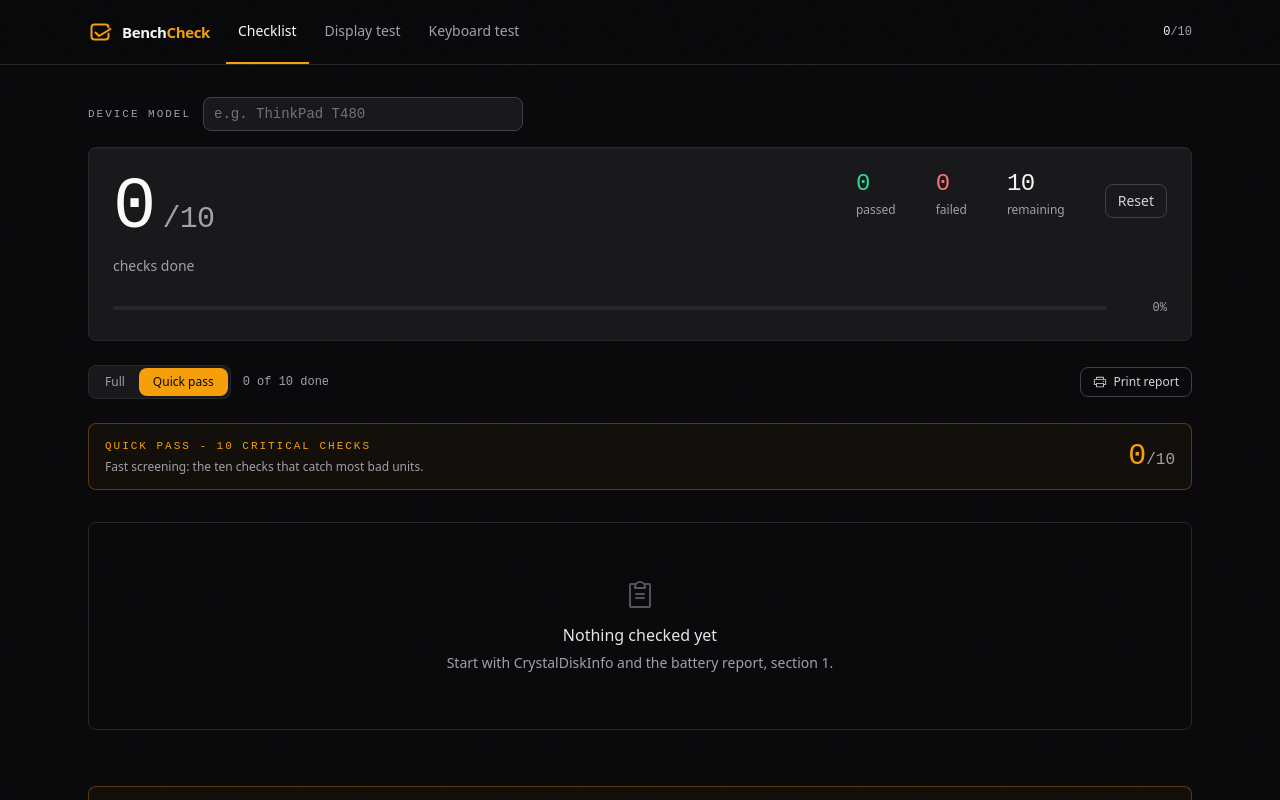
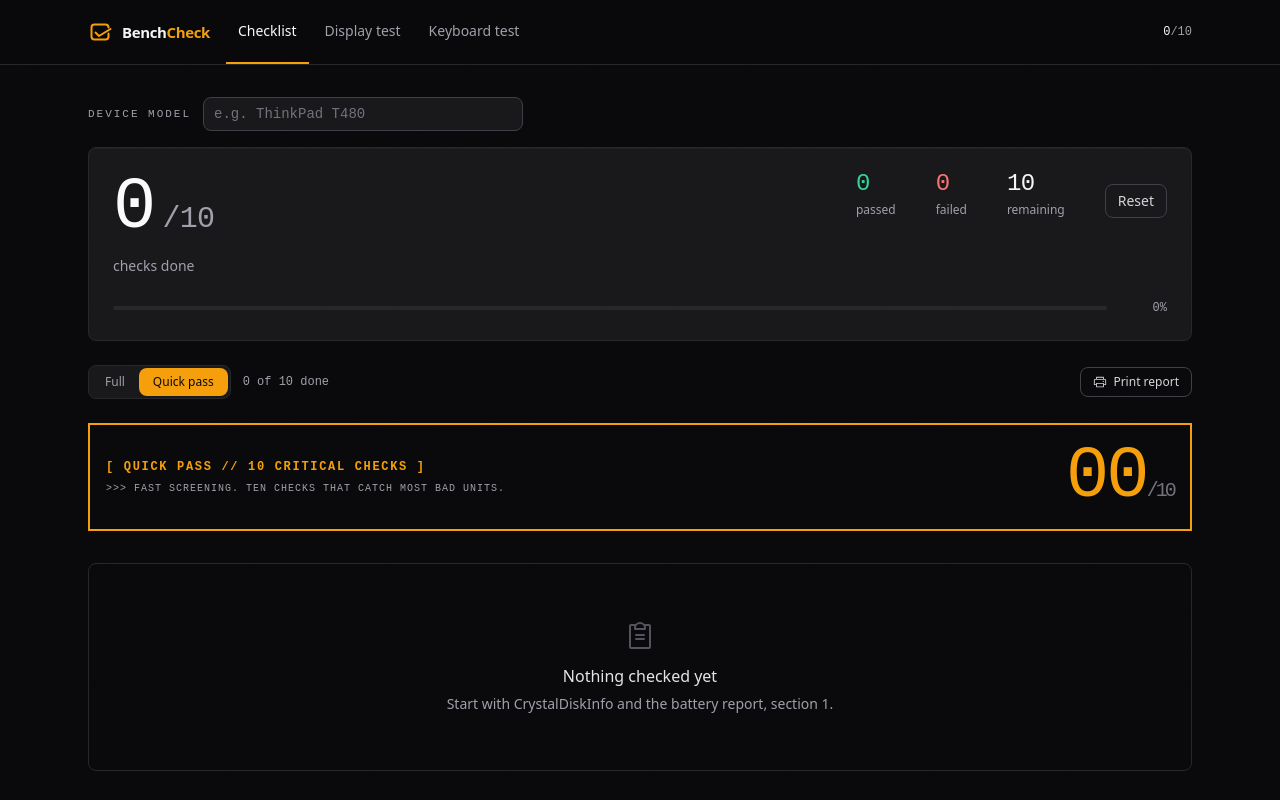
Before and after one commit to Richie-Z/BenchCheck, a React (Vite) app: page / in a window 1280 px wide. Both pictures are taken after a click on the button "Quick pass". Shown: the top 800 px of the page. Built offline with nearby package versions, Linux system fonts and the light colour scheme.

Commit message:
style: brutalist tactical quick pass view with bolt strike

```diff
--- a/src/components/checklist/ItemRow.tsx
+++ b/src/components/checklist/ItemRow.tsx
@@ -25,6 +25,8 @@ export function ItemRow({ item, step, i }: { item: CheckItem; step?: number; i:
 
   const label = failed ? 'text-fail' : done ? 'text-zinc-400' : 'text-zinc-100'
 
+  const quick = step !== undefined
+
   return (
     <li className="group relative">
       <button
@@ -43,21 +45,40 @@ export function ItemRow({ item, step, i }: { item: CheckItem; step?: number; i:
         />
 
         {step !== undefined && (
-          <span className="mt-0.5 grid size-6 shrink-0 place-items-center rounded-lg border border-signal/40 bg-signal/15 font-mono text-xs leading-none tabular-nums text-signal">
+          <span className="mt-0.5 grid size-6 shrink-0 place-items-center bg-signal font-mono text-xs font-bold leading-none tabular-nums text-zinc-950">
             {String(step).padStart(2, '0')}
           </span>
         )}
 
+        {quick ? (
+          <span
+            aria-hidden
+            className={`mt-0.5 shrink-0 font-mono text-sm leading-5 ${failed ? 'text-fail' : status === 'pass' ? 'text-signal' : 'text-zinc-600'}`}
+          >
+            {failed ? '[!]' : status === 'pass' ? '[x]' : '[ ]'}
+          </span>
+        ) : (
           <span
             className={`mt-0.5 grid size-5 shrink-0 place-items-center rounded border ${control}`}
           >
             {status === 'pass' && <Check size={12} weight="regular" className="text-pass" />}
             {failed && <Flag size={12} weight="regular" className="text-fail" />}
           </span>
+        )}
 
         <span className="min-w-0 flex-1">
           <span className={`block text-sm ${label}`}>{item.label}</span>
-          {item.hint && <span className="mt-0.5 block text-xs text-zinc-400">{item.hint}</span>}
+          {item.hint && (
+            <span
+              className={
+                quick
+                  ? 'mt-0.5 block font-mono text-[10px] uppercase tracking-[0.08em] text-zinc-400'
+                  : 'mt-0.5 block text-xs text-zinc-400'
+              }
+            >
+              {item.hint}
+            </span>
+          )}
         </span>
       </button>
       {failed && (
@@ -67,9 +88,13 @@ export function ItemRow({ item, step, i }: { item: CheckItem; step?: number; i:
             type="text"
             value={reasons[item.id] ?? ''}
             onChange={(e) => setReason(item.id, e.target.value)}
-            placeholder="Why it failed"
+            placeholder={quick ? '> Why it failed' : 'Why it failed'}
             aria-label={`Failure reason: ${item.label}`}
-            className="w-full rounded-lg border border-fail/40 bg-fail/5 px-2.5 py-1.5 text-xs text-zinc-100 placeholder:text-zinc-500 focus:border-fail focus:outline-none focus:ring-1 focus:ring-fail"
+            className={
+              quick
+                ? 'w-full rounded-none border-2 border-fail bg-zinc-950 px-2.5 py-1.5 font-mono text-xs text-zinc-100 placeholder:text-zinc-500 focus:border-fail focus:outline-none focus:ring-0'
+                : 'w-full rounded-lg border border-fail/40 bg-fail/5 px-2.5 py-1.5 text-xs text-zinc-100 placeholder:text-zinc-500 focus:border-fail focus:outline-none focus:ring-1 focus:ring-fail'
+            }
           />
         </div>
       )}
--- a/src/index.css
+++ b/src/index.css
@@ -89,3 +89,29 @@
     margin-left: 16pt;
   }
 }
+
+@keyframes bc-bolt-strike {
+  0% { opacity: 0.07; }
+  25% { opacity: 0.45; }
+  45% { opacity: 0.1; }
+  65% { opacity: 0.38; }
+  100% { opacity: 0.07; }
+}
+
+.bc-bolt-strike {
+  animation: bc-bolt-strike 320ms ease-out;
+}
+
+.bc-hazard {
+  background-image: repeating-linear-gradient(-45deg, #f59e0b 0 10px, #18181b 10px 20px);
+}
+
+.bc-scanlines {
+  background-image: repeating-linear-gradient(0deg, transparent 0 3px, rgba(0, 0, 0, 0.16) 3px 4px);
+}
+
+@media (prefers-reduced-motion: reduce) {
+  .bc-bolt-strike {
+    animation: none;
+  }
+}
--- a/src/pages/ChecklistPage.tsx
+++ b/src/pages/ChecklistPage.tsx
@@ -123,18 +123,23 @@ export function ChecklistPage() {
       </div>
 
       {quick && (
-        <div className="mt-6 flex items-center justify-between gap-4 rounded-lg border border-signal/30 bg-signal/[0.04] px-4 py-3.5">
+        <div className="mt-6 flex items-center justify-between gap-4 border-2 border-signal bg-zinc-950 px-4 py-4">
           <div>
-            <span className="block font-mono text-[11px] uppercase tracking-[0.18em] text-signal">
-              Quick pass - 10 critical checks
+            <span className="block font-mono text-xs font-semibold uppercase tracking-[0.14em] text-signal">
+              [ Quick pass // 10 critical checks ]
             </span>
-            <span className="mt-1 block text-xs text-zinc-400">
-              Fast screening: the ten checks that catch most bad units.
+            <span className="mt-1.5 block font-mono text-[10px] uppercase tracking-[0.1em] text-zinc-400">
+              &gt;&gt;&gt; Fast screening. Ten checks that catch most bad units.
             </span>
           </div>
-          <span className="shrink-0 font-mono text-3xl leading-none tabular-nums text-signal">
-            {counts.done}
-            <span className="text-base text-zinc-400">/{counts.total}</span>
+          <span
+            className="shrink-0 font-mono font-medium leading-none tabular-nums text-signal"
+            style={{ fontSize: 'clamp(2.5rem, 6vw, 4.5rem)', letterSpacing: '-0.04em' }}
+          >
+            {String(counts.done).padStart(2, '0')}
+            <span className="text-zinc-500" style={{ fontSize: '1.25rem' }}>
+              /{counts.total}
+            </span>
           </span>
         </div>
       )}
@@ -153,7 +158,18 @@ export function ChecklistPage() {
           {!quick && <FailuresPanel />}
 
           {quick && (
-            <div className="mt-6 rounded-lg border border-signal/30 bg-signal/[0.04] p-3 sm:p-4">
+            <div className="relative mt-6 overflow-hidden border-2 border-signal bg-zinc-950">
+              <div aria-hidden className="h-2 w-full bc-hazard" />
+              <svg
+                key={counts.done}
+                aria-hidden
+                viewBox="0 0 24 48"
+                className="bc-bolt-strike pointer-events-none absolute right-6 top-1/2 h-2/3 w-auto -translate-y-1/2 fill-signal opacity-[0.07]"
+              >
+                <path d="M15 2 L5 27 h7 l-2 19 L21 21 h-8 l4-19 z" />
+              </svg>
+              <div aria-hidden className="bc-scanlines pointer-events-none absolute inset-0" />
+              <div className="relative p-3 sm:p-4">
                 <SectionBand
                   title="Quick pass"
                   items={quickItems}
@@ -161,6 +177,7 @@ export function ChecklistPage() {
                   index={3}
                   icon={Lightning}
                 />
+              </div>
             </div>
           )}
           {!quick &&
```
Lines whose indentation alone changed are shown as unchanged.
